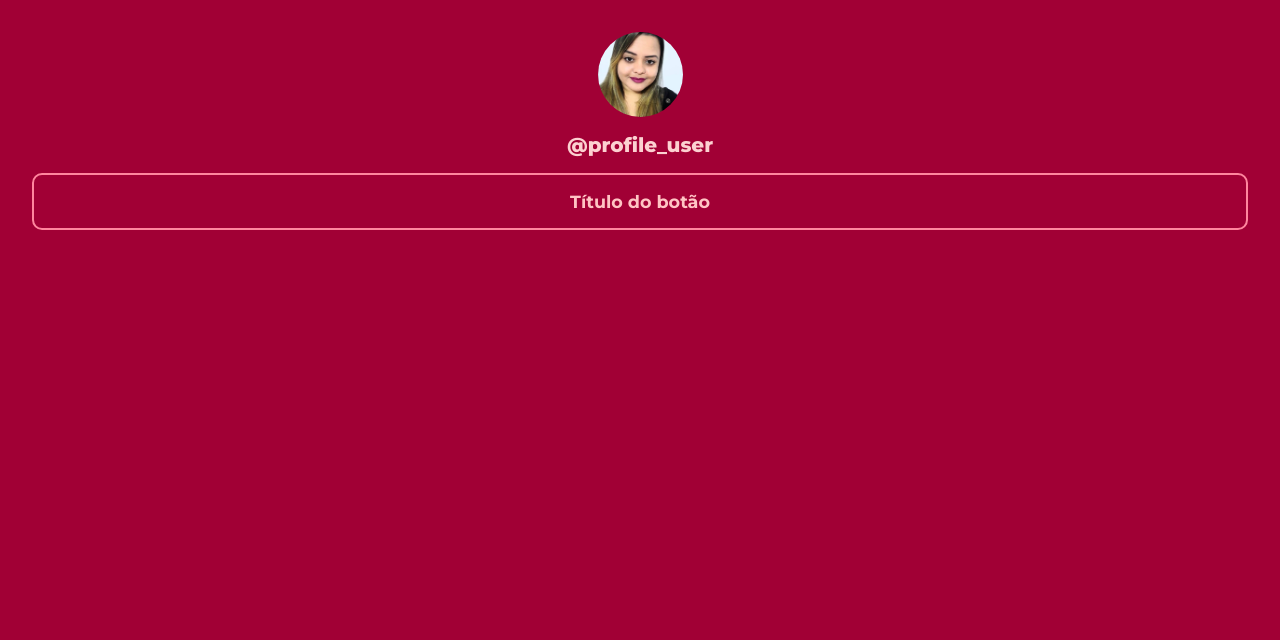
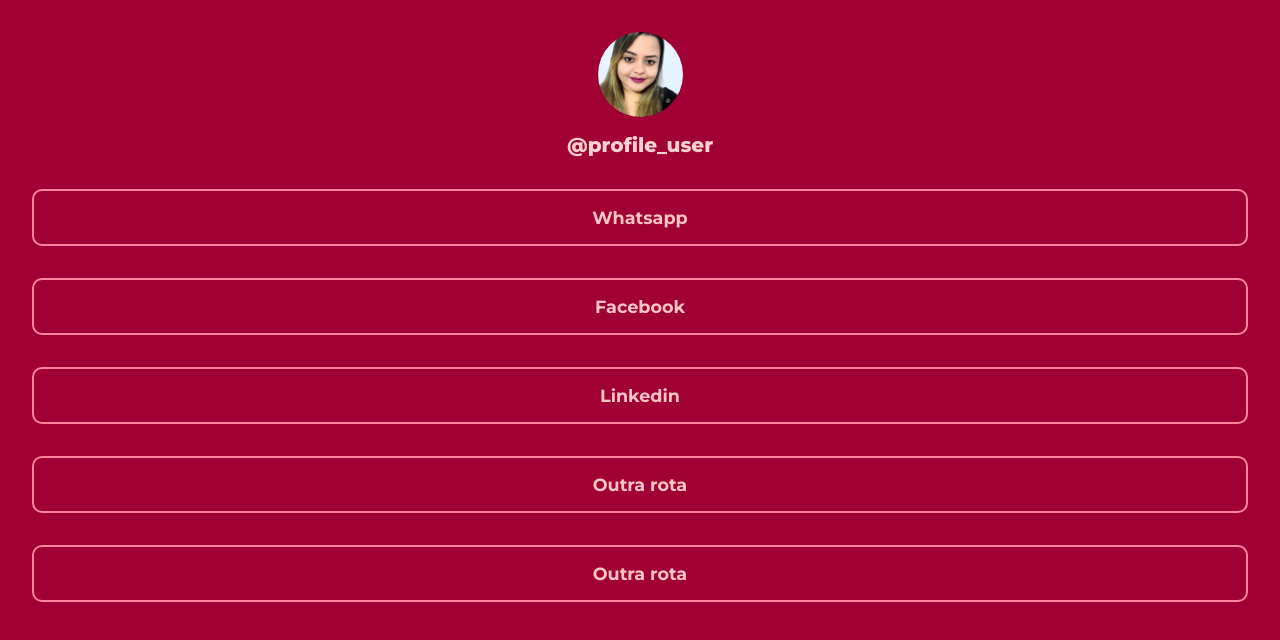
Before and after one commit to alalan55/Dani-Links, a Vue app: page / in a window 1280 px wide. Shown: the top 640 px of the page. Built offline with nearby package versions, Linux system fonts and the light colour scheme.

Commit message:
Insere informações em mock, para exibição

```diff
--- a/src/components/atoms/dl-button.vue
+++ b/src/components/atoms/dl-button.vue
@@ -1,12 +1,17 @@
 <template>
   <div class="button">
     <div class="button__title">
-      <span> Título do botão </span>
+      <span> {{props.buttonData.title}} </span>
     </div>
   </div>
 </template>
 
-<script setup></script>
+<script setup>
+const props = defineProps({
+    buttonData: {type: Object, required: true, default: null}
+})
+
+</script>
 
 <style lang="scss" scoped>
 @import "@/assets/scss/utils";
--- a/src/components/molecules/MediasList.vue
+++ b/src/components/molecules/MediasList.vue
@@ -1,22 +1,24 @@
 <template>
   <div class="media-list">
     <ul>
-      <li>
-            <dl-button/>
+      <li v-for="item in props.infos" :key="item.id">
+        <dl-button :button-data="item" />
       </li>
     </ul>
   </div>
 </template>
 
 <script setup>
-import dlButton from '../atoms/dl-button.vue'
+import dlButton from "../atoms/dl-button.vue";
 
+const props = defineProps({
+    infos:{type: Array, required: true}
+})
 </script>
 
 <style lang="scss" scoped>
 @import "@/assets/scss/utils";
 .media-list {
-
   padding: $s1 0;
 
   ul {
@@ -24,6 +26,9 @@
 
     li {
       list-style: none;
+      &:not(:last-child) {
+        margin: $s1 0 $s2;
+      }
     }
   }
 }
--- a/src/components/templates/HomeTemplate.vue
+++ b/src/components/templates/HomeTemplate.vue
@@ -1,13 +1,18 @@
 <template>
   <section class="home-template">
-    <HeaderProfile />
-    <MediaList />
+    <HeaderProfile  />
+    <MediaList :infos="list" />
   </section>
 </template>
 
 <script setup>
+import { ref } from "vue";
 import HeaderProfile from "../molecules/HeaderProfile.vue";
 import MediaList from "../molecules/MediasList.vue";
+import { infos } from "@/mock";
+
+const list = ref([]);
+list.value = infos;
 </script>
 
 <style lang="scss" scoped>
--- /dev/null
+++ b/src/mock/index.js
@@ -0,0 +1,27 @@
+export const infos = [
+  {
+    id: 0,
+    title: "Whatsapp",
+    path: "/",
+  },
+  {
+    id: 1,
+    title: "Facebook",
+    path: "/",
+  },
+  {
+    id: 2,
+    title: "Linkedin",
+    path: "/",
+  },
+  {
+    id: 3,
+    title: "Outra rota",
+    path: "/",
+  },
+  {
+    id: 4,
+    title: "Outra rota",
+    path: "/",
+  },
+];
```
